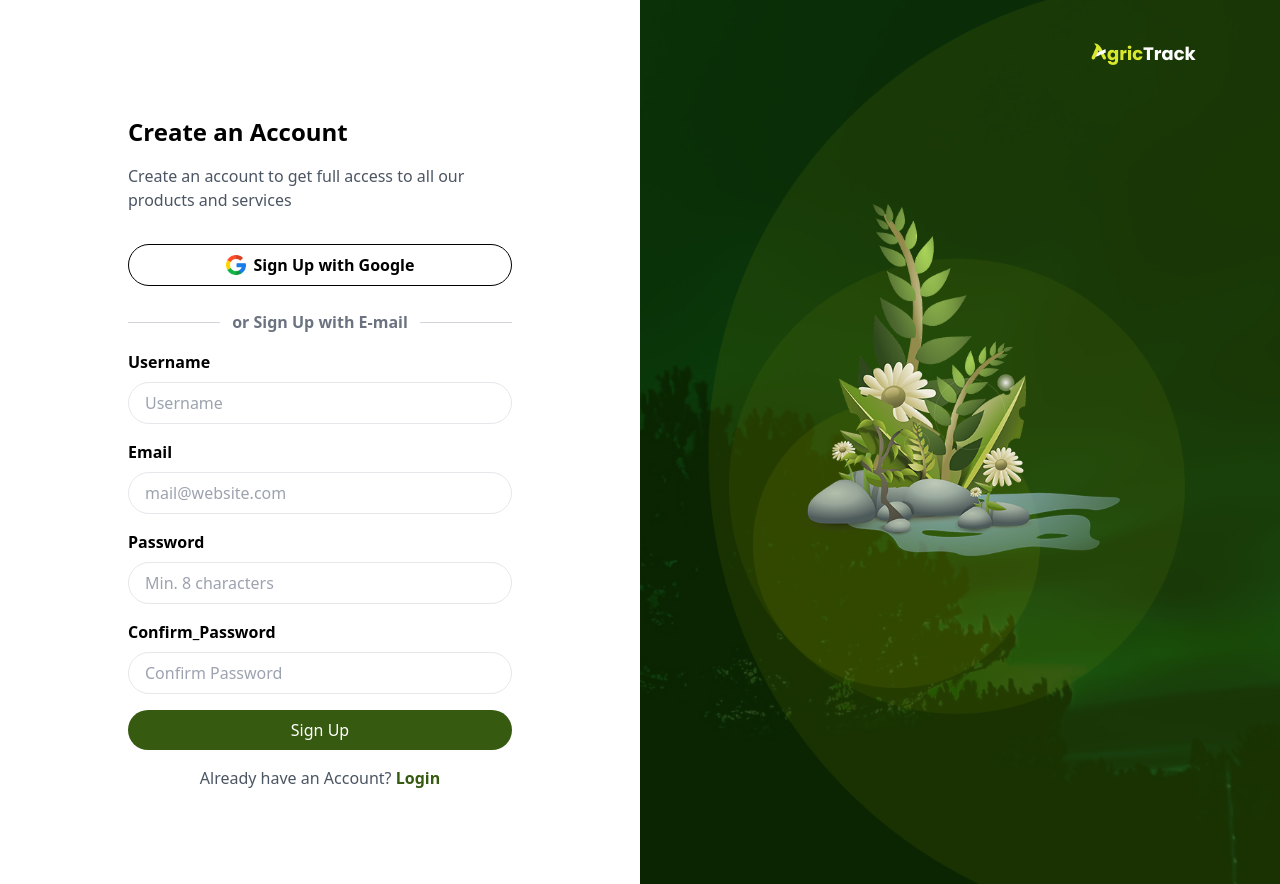
After one commit to mubtunj1/AgricTrack, a Flask app: template agrictrack/templates/register.html in a window 1280 px wide. The commit adds this page. Run offline with Flask 3, Linux system fonts and the light colour scheme; the template is opened without the code that fills it: values that come from a table or form of the project are taken from there, others are empty; some libraries are stand-ins or nearby versions.

Commit message:
I have add flask

```diff
--- /dev/null
+++ b/agrictrack/forms.py
@@ -0,0 +1,18 @@
+from flask_wtf import FlaskForm
+from wtforms import StringField, PasswordField, SubmitField, BooleanField
+from wtforms.validators  import DataRequired, Length, Email, EqualTo
+
+class RegistrationForm(FlaskForm):
+    username = StringField('Username',
+                           validators=[DataRequired(), Length(min=2, max=20)])
+    email = StringField('Email',validators=[DataRequired(), Email()])
+    password = PasswordField('Password', validators=[DataRequired()])
+    confirm_password = PasswordField('Confirm_Password',
+                                     validators=[DataRequired(), EqualTo('password')])
+    submit = SubmitField('Sign Up')
+
+class LoginForm(FlaskForm):
+    email = StringField('Email',validators=[DataRequired(), Email()])
+    password = PasswordField('Password', validators=[DataRequired()])
+    remember = BooleanField('Remember me')
+    submit = SubmitField('Login')
--- a/templates/index.html
+++ b/agrictrack/templates/index.html
@@ -44,7 +44,7 @@
             <!-- Login and Registration Buttons -->
             <div class="ml-4 flex items-center">
               <a href="/login" class="p-2 px-6 pt-2 text-white hover:bg-mdgr transition duration-700 rounded-xl baseline">LOGIN</a>
-              <a href="#" class="p-3 px-4 pt-2 text-white bg-mdgr rounded-xl baseline hover:bg-hvgr transition duration-700">REGISTER</a>
+              <a href="{{ url_for('register') }}" class="p-3 px-4 pt-2 text-white bg-mdgr rounded-xl baseline hover:bg-hvgr transition duration-700">REGISTER</a>
             </div>
           </div>
           <div class="md:hidden">
--- /dev/null
+++ b/agrictrack/templates/register.html
@@ -0,0 +1,140 @@
+<!DOCTYPE html>
+<html lang="en">
+<head>
+    <meta charset="UTF-8">
+    <meta http-equiv="X-UA-Compatible" content="IE=edge">
+    <meta name="viewport" content="width=device-width, initial-scale=1.0">
+    <script src="https://cdn.tailwindcss.com"></script>
+    <script>
+        tailwind.config = {
+          theme: {
+            extend: {
+              backgroundImage: {
+                'pcimage': "url('static/images/bgdesktop.png')",
+                'mbimage': "url('static/images/bgmobile.png')",
+                'mbmini': "url('static/images/bgmbmini.png')",
+                'tabimage': "url('static/images/bgminitab.png')",
+              },
+              colors: {
+                mdgr: "rgb(149, 161, 1)",
+                hvgr: "rgb(54, 90, 16)",
+              },
+            }
+          }
+        }
+    </script>
+    <title>AgricTrack - Create and Account</title>
+</head>
+
+<body>
+  <section style="height: full" class="w-screen absolute bg-no-repeat overflow-hidden bg-cover bg-mbimage sm:bg-mbimage md:bg-mbmini lg:bg-tabimage xl:bg-pcimage">
+    <!-- Navigation Menu -->
+    <nav class="md:bg-white align-left w-1/2">
+      <div class="container max-w-7xl mx-auto pl-10 pr-8 sm:px-6 md:px-12 lg:px-10 pt-5">
+        <div class="flex items-center justify-between h-16">
+            <div class="flex items-center md:hidden">
+                <div class="flex-shrink-0">
+                  <!-- Logo -->
+                  <a href="#" class="text-white text-lg font-semibold">
+                    <img src="./static/images/Logo.png" alt="AgricTrack">
+                  </a>
+                </div>
+              </div>
+          </div>
+        </div>
+      </div>
+    </nav>
+
+    <div class="flex h-screen">
+        <!-- Left section -->
+        <div class="md:w-1/2 w-full bg-white flex flex-col items-center">
+            <div class="max-w-md mx-auto bg-white rounded-lg p-8">
+                <h2 class="text-2xl font-bold mb-4">Create an Account</h2>
+                <p class="text-gray-600 mb-8">Create an account to get full access to all our products and services</p>
+
+                <button class="flex items-center justify-center rounded-full border border-black w-full py-2 mb-6">
+                    <img src="./static/images/google.png" class="w-5 h-5 mr-2" alt="google">
+                    <span class="font-bold">Sign Up with Google</span>
+                  </button>
+
+
+                <div class="flex items-center mb-4">
+                  <div class="flex-grow border-b border-gray-300 mr-3"></div>
+                  <span class="text-gray-500 hover:text-black font-bold"><a href="#">or Sign Up with E-mail</a></span>
+                  <div class="flex-grow border-b border-gray-300 ml-3"></div>
+                </div>
+
+
+                <form method="POST" action="">
+                  {{ form.hidden_tag() }}
+                  <div class="mb-4">
+                      <label for="username" class="block mb-2 font-bold">{{ form.username.label.text }}</label>
+                      {{ form.username(class="w-full px-4 py-2 border rounded-full", placeholder="Username", required="required") }}
+                      {% if form.username.errors %}
+                          <div class="invalid-feedback">
+                              {% for error in form.username.errors %}
+                                  <span style="color: red;">{{ error }}</span>
+                              {% endfor %}
+                          </div>
+                      {% endif %}
+                  </div>
+
+                  <div class="mb-4">
+                      <label for="email" class="block mb-2 font-bold">{{ form.email.label.text }}</label>
+                      {{ form.email(class="w-full px-4 py-2 border rounded-full", placeholder="mail@website.com", required="required") }}
+                      {% if form.email.errors %}
+                          <div class="invalid-feedback">
+                              {% for error in form.email.errors %}
+                                  <span style="color: red;">{{ error }}</span>
+                              {% endfor %}
+                          </div>
+                      {% endif %}
+                  </div>
+
+                  <div class="mb-4">
+                      <label for="password" class="block mb-2 font-bold">{{ form.password.label.text }}</label>
+                      {{ form.password(class="w-full px-4 py-2 border rounded-full", placeholder="Min. 8 characters", required="required") }}
+                      {% if form.password.errors %}
+                          <div class="invalid-feedback">
+                              {% for error in form.password.errors %}
+                                  <span style="color: red;">{{ error }}</span>
+                              {% endfor %}
+                          </div>
+                      {% endif %}
+                  </div>
+
+                  <div class="mb-4">
+                      <label for="confirm_password" class="block mb-2 font-bold">{{ form.confirm_password.label.text }}</label>
+                      {{ form.confirm_password(class="w-full px-4 py-2 border rounded-full", placeholder="Confirm Password", required="required") }}
+                      {% if form.confirm_password.errors %}
+                          <div class="invalid-feedback">
+                              {% for error in form.confirm_password.errors %}
+                                  <span style="color: red;">{{ error }}</span>
+                              {% endfor %}
+                          </div>
+                      {% endif %}
+                  </div>
+
+                  <button type="submit" class="w-full py-2 px-4 bg-hvgr text-white rounded-full hover:bg-mdgr transition duration-700">
+                      {{ form.submit.label.text }}
+                  </button>
+              </form>
+
+
+
+                <div class="text-center mt-4">
+                  <span class="text-gray-600">Already have an Account? </span>
+                  <a href="#" class="text-hvgr font-bold">Login</a>
+                </div>
+              </div>
+        </div>
+
+        <!-- Right section -->
+        <div class="hidden w-1/2 md:flex flex-col items-end">
+            <img src="./static/images/Logo.png" alt="AgricTrack" class="absolute top-0 right-0 mt-10 mr-20">
+            </br>
+            <img src="./static/images/img-1.png" alt="agro" class="max-w-xs mx-auto justify-center pt-24">
+        </div>
+    </section>
+</body>
+</html>
--- a/requirements.txt
+++ b/requirements.txt
@@ -1,3 +1,5 @@
 Flask
 requests
 flask-sqlalchemy
+flask-wtf
+wtforms
--- /dev/null
+++ b/run.py
@@ -0,0 +1,4 @@
+from agrictrack import app
+
+if __name__ == '__main__':
+    app.run(debug=True)
```
Also changed, not shown: agrictrack/__init__.py (added, +7 -0 lines), agrictrack/routes.py (added, +28 -0 lines), agrictrack/templates/login.html (renamed from templates/register.html, +37 -18 lines), templates/login.html (deleted, +0 -101 lines), agrictrack/static/images/Group 2.svg (renamed from templates/static/images/Group 2.svg), agrictrack/static/images/Logo.png (renamed from templates/static/images/Logo.png), agrictrack/static/images/bgdesktop.png (renamed from templates/static/images/bgdesktop.png), agrictrack/static/images/bgmbmini.png (renamed from templates/static/images/bgmbmini.png), agrictrack/static/images/bgminitab.png (renamed from templates/static/images/bgminitab.png), agrictrack/static/images/bgmobile.png (renamed from templates/static/images/bgmobile.png), agrictrack/static/images/cryptocurrency_chat.svg (renamed from templates/static/images/cryptocurrency_chat.svg), agrictrack/static/images/google.png (renamed from templates/static/images/google.png), agrictrack/static/images/img-1.png (renamed from templates/static/images/img-1.png), agrictrack/static/js/script.js (renamed from templates/static/js/script.js), 1 other file.
